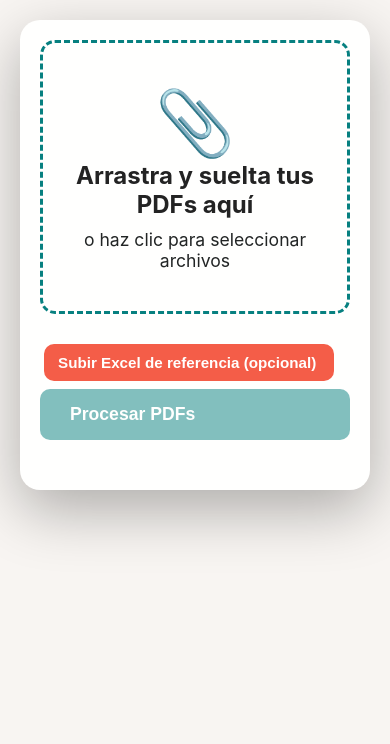
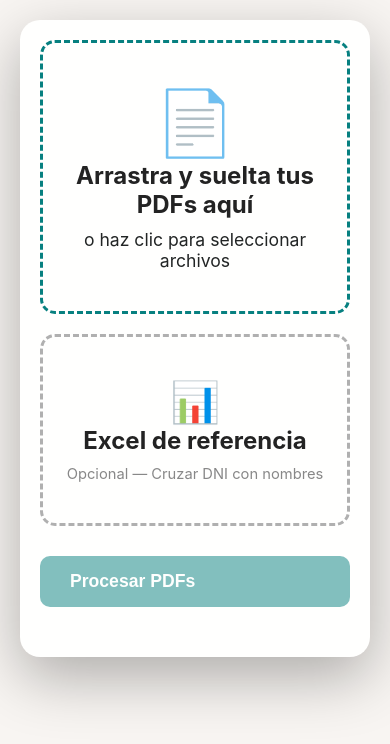
Before and after one commit to Baku452/pdf-selector, a Flask app: page / in a window 390 px wide. Shown: the top 744 px of the page. Run offline with Flask 3, Linux system fonts and the light colour scheme.

Commit message:
Redesign upload UI: side-by-side PDF and Excel drop zones
Replace the small Excel button with a proper drop zone card placed
next to the PDF upload area in a two-column grid layout. Excel zone
shows active state with teal border when a file is loaded. Responsive
stacking on mobile.

Co-Authored-By: Claude Opus 4.6 <noreply@anthropic.com>

```diff
--- a/static/app.js
+++ b/static/app.js
@@ -20,11 +20,11 @@ function initUpload() {
     processBtn.addEventListener('click', onProcessClick);
     clearBtn.addEventListener('click', onClearClick);
 
-    // Excel upload
-    const excelBtn = document.getElementById('excelBtn');
+    // Excel upload — click on the excel upload area
+    const excelArea = document.getElementById('excelUploadArea');
     const excelInput = document.getElementById('excelInput');
-    if (excelBtn && excelInput) {
-        excelBtn.addEventListener('click', () => excelInput.click());
+    if (excelArea && excelInput) {
+        excelArea.addEventListener('click', () => excelInput.click());
         excelInput.addEventListener('change', () => {
             if (excelInput.files && excelInput.files.length) {
                 handleExcelUpload(excelInput.files[0]);
@@ -57,11 +57,10 @@ function handleFiles(files) {
 
 function handleExcelUpload(file) {
     const statusEl = document.getElementById('excelStatus');
-    const excelBtn = document.getElementById('excelBtn');
+    const excelArea = document.getElementById('excelUploadArea');
     if (!file) return;
 
     statusEl.textContent = 'Subiendo...';
-    excelBtn.disabled = true;
 
     const formData = new FormData();
     formData.append('file', file);
@@ -73,14 +72,13 @@ function handleExcelUpload(file) {
             excelSession = data.excel_session;
             statusEl.textContent = `${data.filename} (${data.entries} registros)`;
             statusEl.classList.add('excel-loaded');
+            if (excelArea) excelArea.classList.add('excel-active');
         })
         .catch(err => {
             statusEl.textContent = 'Error: ' + (err.message || err);
             statusEl.classList.remove('excel-loaded');
+            if (excelArea) excelArea.classList.remove('excel-active');
             excelSession = null;
-        })
-        .finally(() => {
-            excelBtn.disabled = false;
         });
 }
 
--- a/static/style.css
+++ b/static/style.css
@@ -37,6 +37,13 @@ header h1 {
     font-size: 1.1em;
 }
 
+.upload-row {
+    display: grid;
+    grid-template-columns: 1fr 320px;
+    gap: 20px;
+    margin-bottom: 30px;
+}
+
 .upload-area {
     position: relative;
     border: 3px dashed #078080;
@@ -46,7 +53,6 @@ header h1 {
     background: #fffffe;
     transition: all 0.3s ease;
     cursor: pointer;
-    margin-bottom: 30px;
 }
 
 .upload-area:hover {
@@ -61,6 +67,24 @@ header h1 {
     transform: scale(1.02);
 }
 
+.upload-area-excel {
+    border-color: #b0b0b0;
+    padding: 30px 20px;
+    display: flex;
+    align-items: center;
+    justify-content: center;
+}
+
+.upload-area-excel:hover {
+    border-color: #078080;
+}
+
+.upload-area-excel.excel-active {
+    border-color: #078080;
+    border-style: solid;
+    background: #f0fafa;
+}
+
 .upload-label {
     pointer-events: none;
 }
@@ -68,6 +92,15 @@ header h1 {
 .upload-icon {
     font-size: 4em;
     margin-bottom: 20px;
+}
+
+.upload-area-excel .upload-icon {
+    font-size: 2.5em;
+    margin-bottom: 12px;
+}
+
+.upload-area-excel h2 {
+    font-size: 1.15em;
 }
 
 .upload-area h2 {
@@ -81,21 +114,25 @@ header h1 {
     font-size: 1.1em;
 }
 
-.excel-upload {
-    display: flex;
-    align-items: center;
-    gap: 12px;
-    margin-top: 12px;
-    margin-bottom: 8px;
-    padding: 0 4px;
+.excel-optional-label {
+    font-size: 0.92em !important;
+    color: #888 !important;
 }
 
 .excel-status {
+    display: block;
+    margin-top: 10px;
     font-size: 0.9em;
     color: #666;
+    min-height: 1.4em;
+}
+
+.excel-status:empty {
+    display: none;
 }
 
 .excel-status.excel-loaded {
+    display: block;
     color: #078080;
     font-weight: 600;
 }
@@ -717,6 +754,10 @@ header h1 {
 }
 
 @media (max-width: 768px) {
+    .upload-row {
+        grid-template-columns: 1fr;
+    }
+
     .container {
         padding: 20px;
     }
--- a/templates/index.html
+++ b/templates/index.html
@@ -9,21 +9,25 @@
 <body>
     <div class="container">
 
+        <div class="upload-row">
             <input type="file" id="fileInput" multiple accept=".pdf,application/pdf" style="display:none">
             <div class="upload-area" id="uploadArea">
                 <div class="upload-label">
-                <span class="upload-icon">📎</span>
+                    <span class="upload-icon">📄</span>
                     <h2>Arrastra y suelta tus PDFs aquí</h2>
                     <p>o haz clic para seleccionar archivos</p>
                 </div>
             </div>
 
-        <div class="excel-upload" id="excelUploadArea">
             <input type="file" id="excelInput" accept=".xlsx" style="display:none">
-            <button class="btn btn-secondary btn-small" id="excelBtn" type="button">
-                Subir Excel de referencia (opcional)
-            </button>
+            <div class="upload-area upload-area-excel" id="excelUploadArea">
+                <div class="upload-label">
+                    <span class="upload-icon">📊</span>
+                    <h2>Excel de referencia</h2>
+                    <p class="excel-optional-label">Opcional — Cruzar DNI con nombres</p>
                     <span class="excel-status" id="excelStatus"></span>
+                </div>
+            </div>
         </div>
 
         <div class="file-list" id="fileList" style="display: none;">
```
Lines whose indentation alone changed are shown as unchanged.
